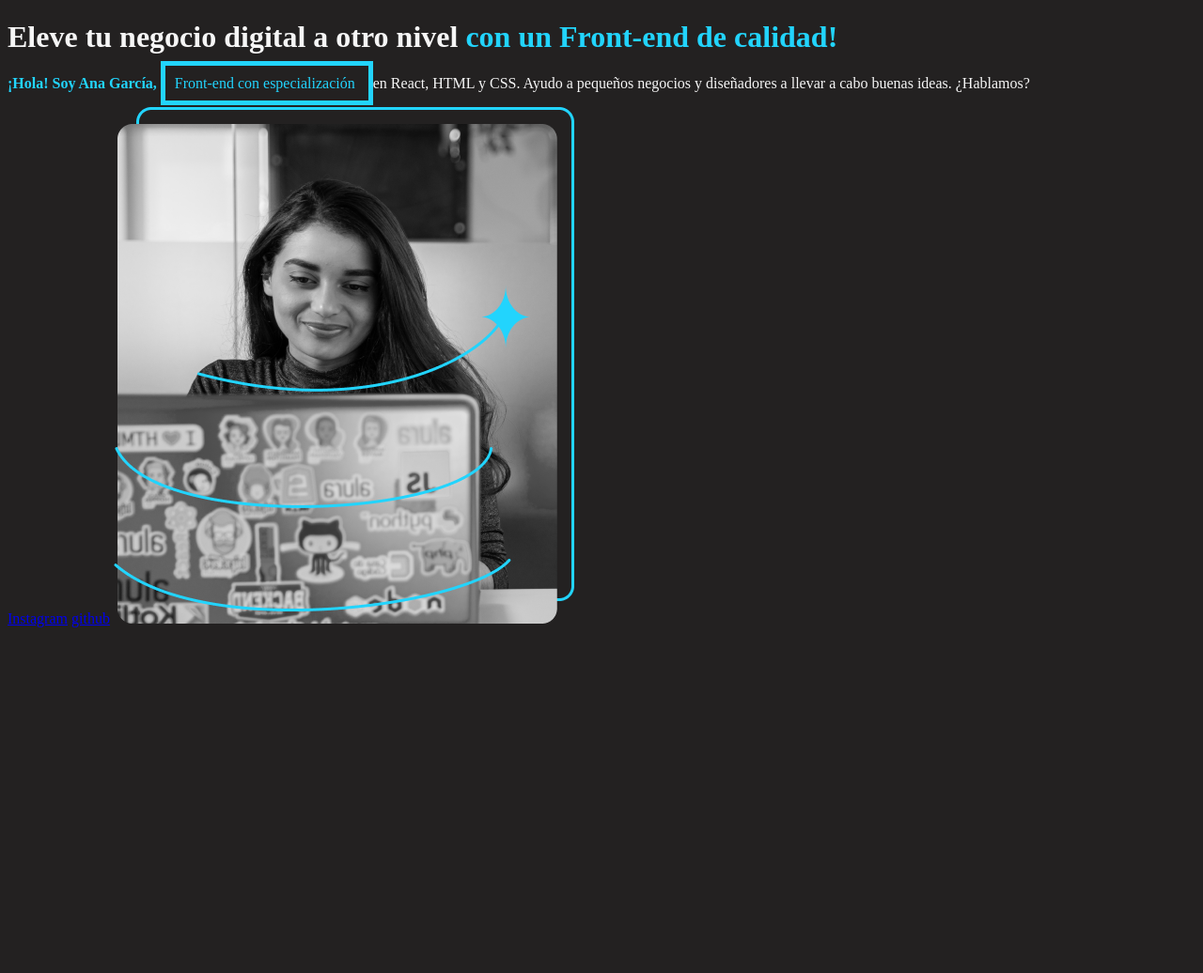
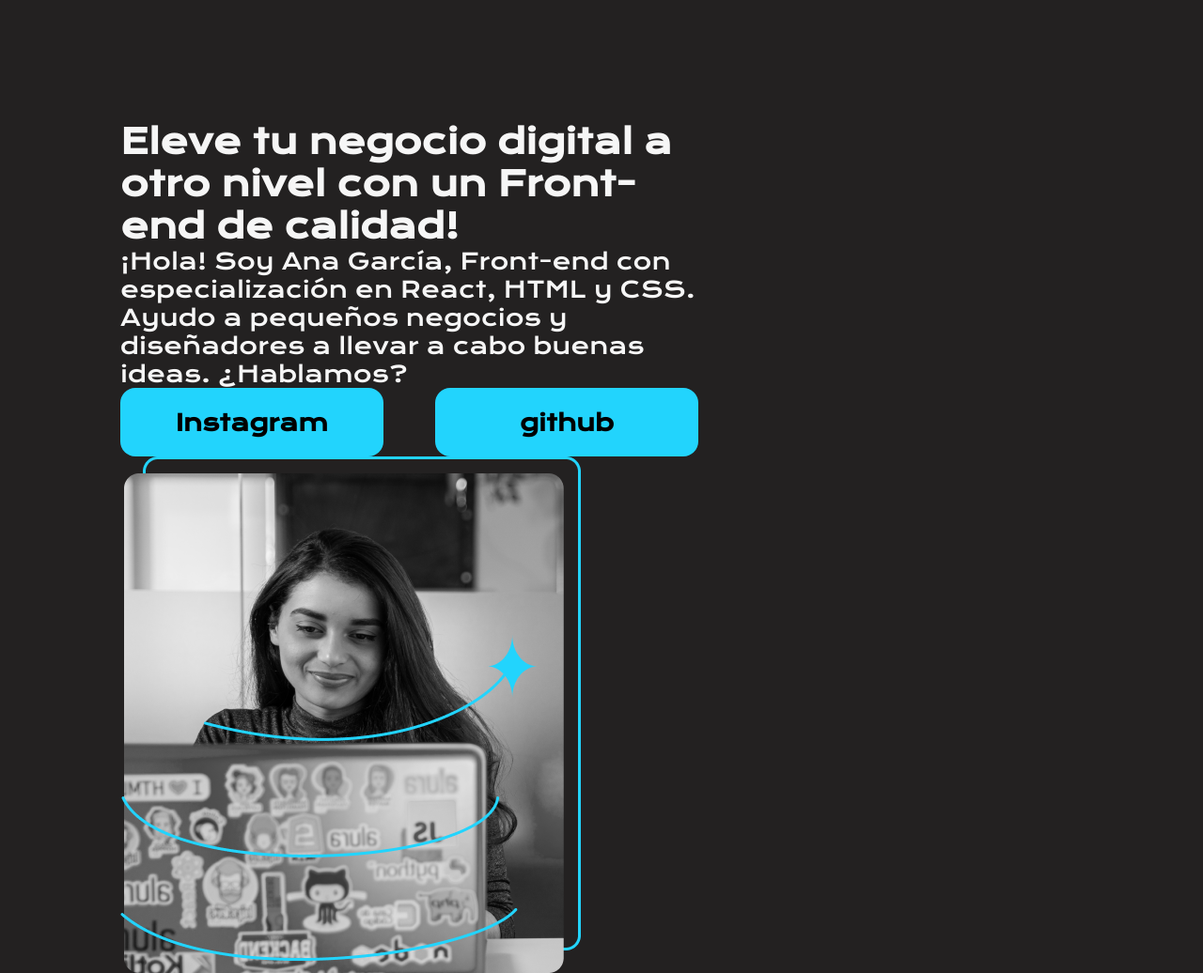
Before and after one commit to juancho87-bit/pagina-web-, a plain HTML site: page index.html in a window 1280 px wide. Shown: the whole page at 94% size. Before the commit the page ends 800 px from the top, so only its background shows below. Drawn offline with nearby package versions, Linux system fonts and the light colour scheme.

Commit message:
nuevos estilos css

```diff
--- a/index.html
+++ b/index.html
@@ -8,17 +8,21 @@
 </head>
 <body>
     <header></header>
-     <main>
-        <h1> Eleve tu negocio digital a otro nivel<strong> con un Front-end de calidad!</strong></h1>
-        <p>
-           <strong>¡Hola! Soy Ana García,</strong>  <span>Front-end con
-            especialización </span>  en React, HTML y CSS. Ayudo a pequeños negocios y diseñadores
+     <main class="presentacion">
+        <section = class="presentacion_contenido" >
+        <h1 class="presentacion_contenido_titulo"> Eleve tu negocio digital a otro nivel<strong> con un Front-end de calidad!</strong></h1>
+        <p class="presentacion_contenido_texto">
+           ¡Hola! Soy Ana García, Front-end con
+            especialización en React, HTML y CSS. Ayudo a pequeños negocios y diseñadores
             a llevar a cabo buenas ideas. ¿Hablamos?
+
         </p>
-        <a href="https://www.instagram.com/shopdanthienlinea/">Instagram</a>
-        <a href="https://www.github.com/">github</a>
+        <div class="presentancion_enlaces">
+        <a class="presentacion_enlaces_link" href= "https://www.instagram.com/shopdanthienlinea/">Instagram</a>
+        <a class="presentacion_enlaces_link"    href="https://www.github.com/">github</a>
+        </div>
         <img src="Imagem.png" alt="imagen de ana Garcia trabajando">
-
+        </section>
      </main>
      <footer></footer>
 </body>
--- a/style.css
+++ b/style.css
@@ -1,15 +1,19 @@
+
+@import url('https://fonts.googleapis.com/css2?family=Krona+One&family=Montserrat:ital,wght@0,100..900;1,100..900&display=swap');
+
+*{
+    padding: 0;
+    margin: 0;
+
+}
 
 body{
     background-color:#1a1818f4;
     color: #F6F6F6;
+    height: 150vh;
+    box-sizing: border-box;
 }
-
-strong {
-    color: #22D4FD;
-
-}
-
-    h1 {
+h1 {
 
     font-weight: bold;
 
@@ -19,3 +23,50 @@ span{
             border: 5px solid #22D4FD;
             padding: 10px;
 }
+.titulo-destaque{
+    color: red;
+}
+
+.presentacion{
+
+    display: flex;
+    align-items: center;
+    margin: 10%;
+    justify-content: space-between;
+}
+
+.presentacion_contenido {
+    width: 615px;
+
+}
+
+.presentacion_contenido_titulo {
+    font-size: 36px;
+    font-family: "Krona One", sans-serif;
+
+
+}
+
+.presentacion_contenido_texto {
+    font-size: 24px;
+    font-family: "Krona One", sans-serif;
+
+}
+.presentancion_enlaces {
+    display: flex;
+    justify-content: space-between;
+
+}
+
+.presentacion_enlaces_link {
+    width: 280px;
+   background-color: #22D4FD ;
+   text-align: center;
+   padding: 21.5px 0;
+   border-radius: 16px;
+   font-family: "Krona One", sans-serif; ;
+   font-size: 24px;
+   font-weight: 600;
+   text-decoration: none;
+   color: black;
+}
```
